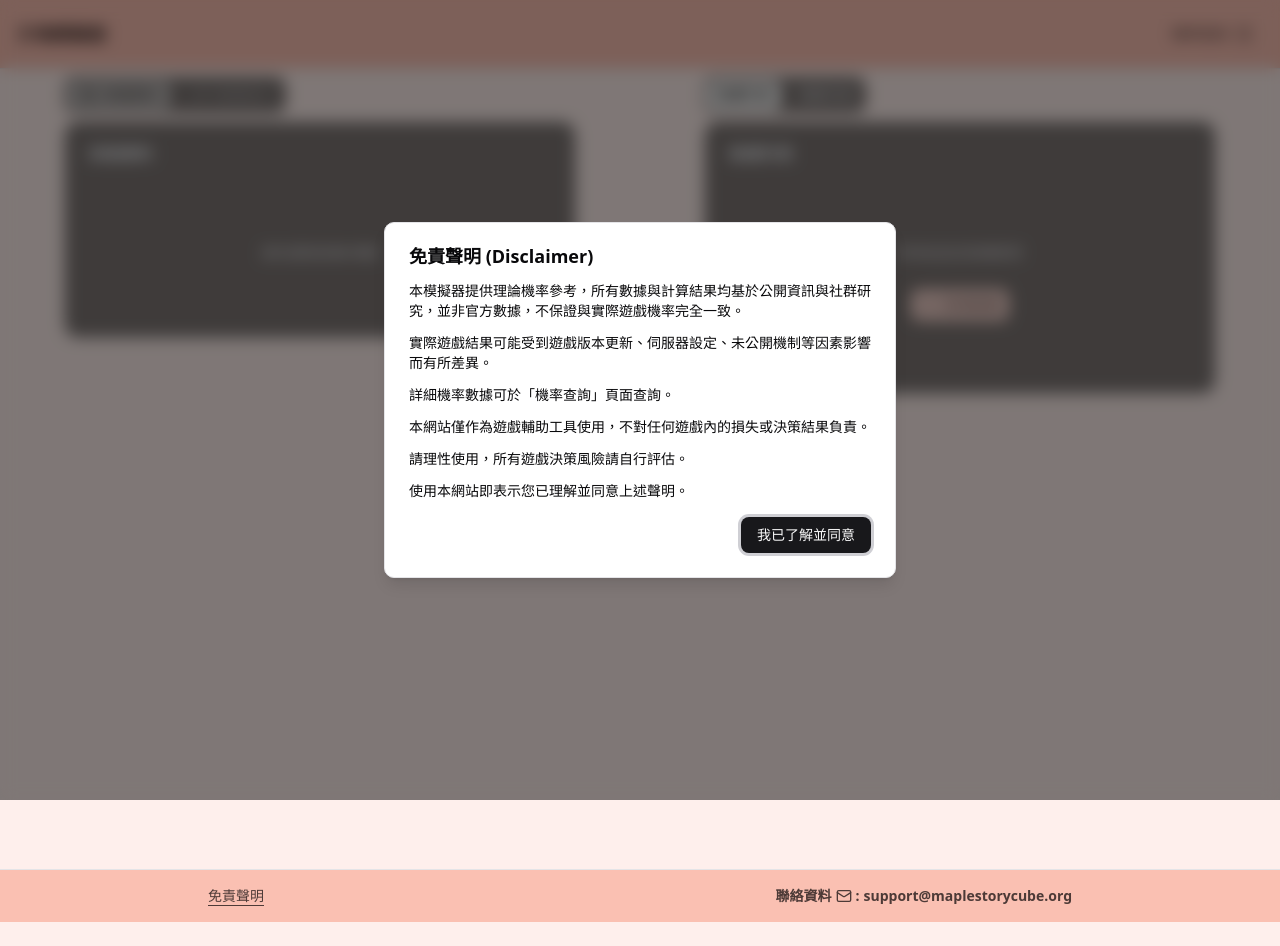
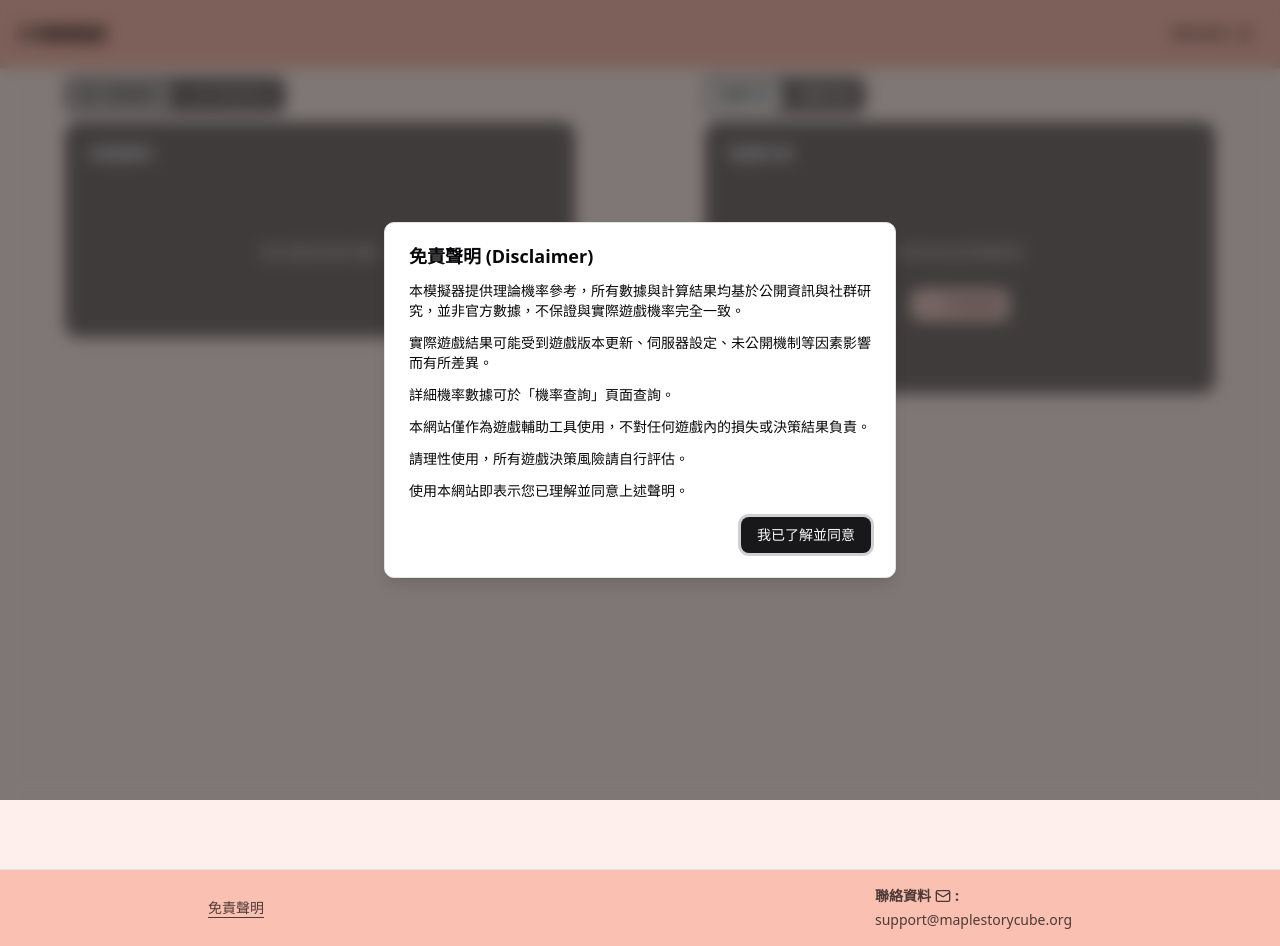
Before and after one commit to Swagwz/TMS-cube-simulator, a React (Vite) app: page / in a window 1280 px wide. Before the commit the page ends 922 px from the top, so only its background shows below. Built offline with nearby package versions, Linux system fonts and the light colour scheme.

Commit message:
fix: Footer UI overflow when screen size is small

```diff
--- a/src/components/layout/Footer.tsx
+++ b/src/components/layout/Footer.tsx
@@ -16,19 +16,18 @@ export default function Footer() {
 
   return (
     <footer className="bg-primary-dark text-primary-dark-foreground border-t">
-      <div className="container mx-auto flex w-full max-w-4xl items-center justify-between gap-8 p-4 text-sm">
-        <div>
-          <DisclaimerDialog />
-        </div>
-        <div className="flex flex-col items-end gap-1">
+      <div className="container mx-auto flex w-full max-w-4xl flex-wrap items-center justify-between gap-8 p-4 text-sm">
+        <DisclaimerDialog />
+        <div className="flex flex-col gap-1">
           <p
             className="flex cursor-pointer items-center gap-1 font-bold"
             onClick={handleCopy}
           >
             聯絡資料
-            <Mail className="h-4 w-4" />:<span>{EMAIL_ADDRESS}</span>
-            {isCopied && <CopyCheck className="h-4 w-4" />}
+            <Mail className="h-4 w-4" />:
           </p>
+          <span>{EMAIL_ADDRESS}</span>
+          {isCopied && <CopyCheck className="h-4 w-4" />}
         </div>
       </div>
     </footer>
```
